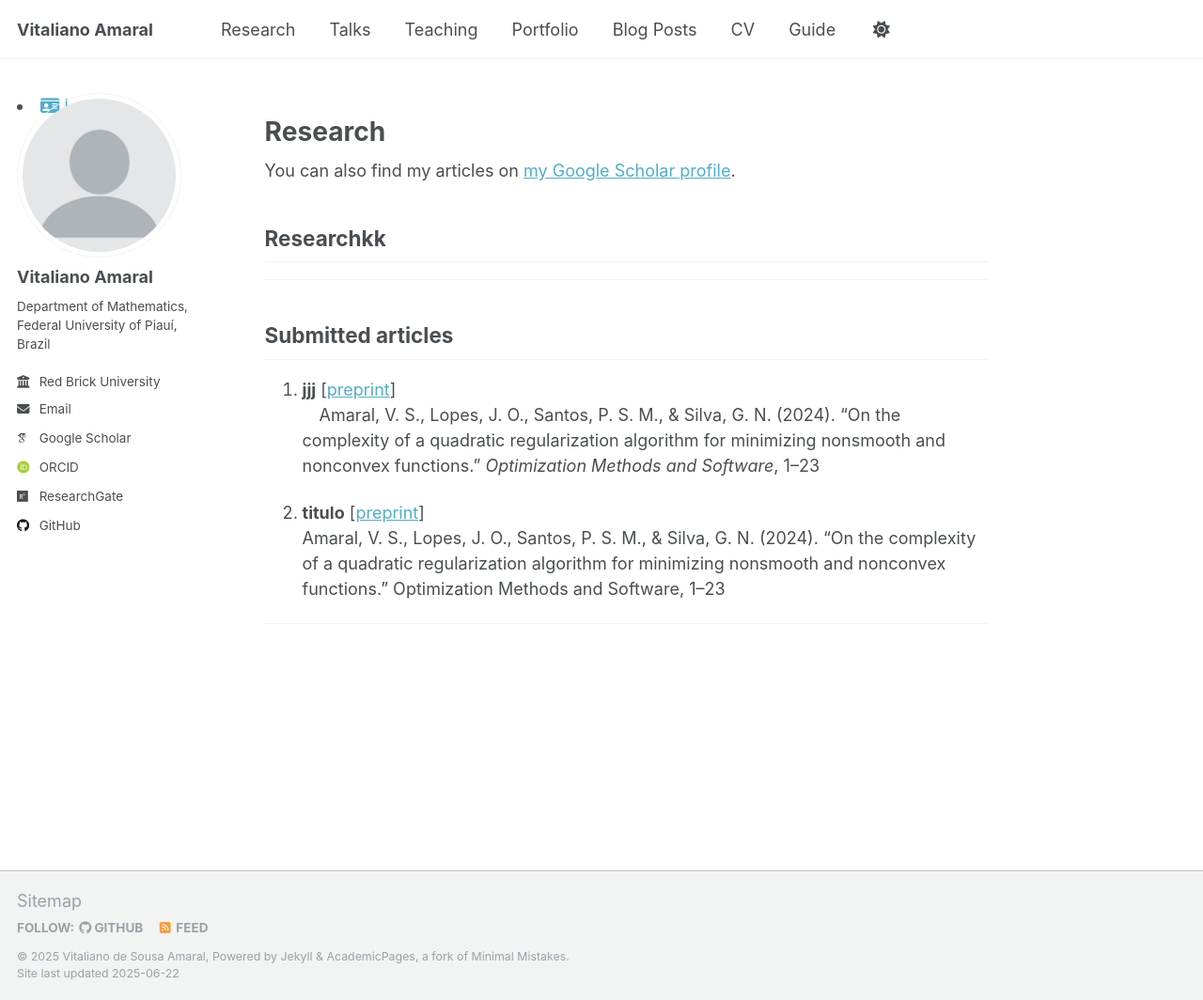
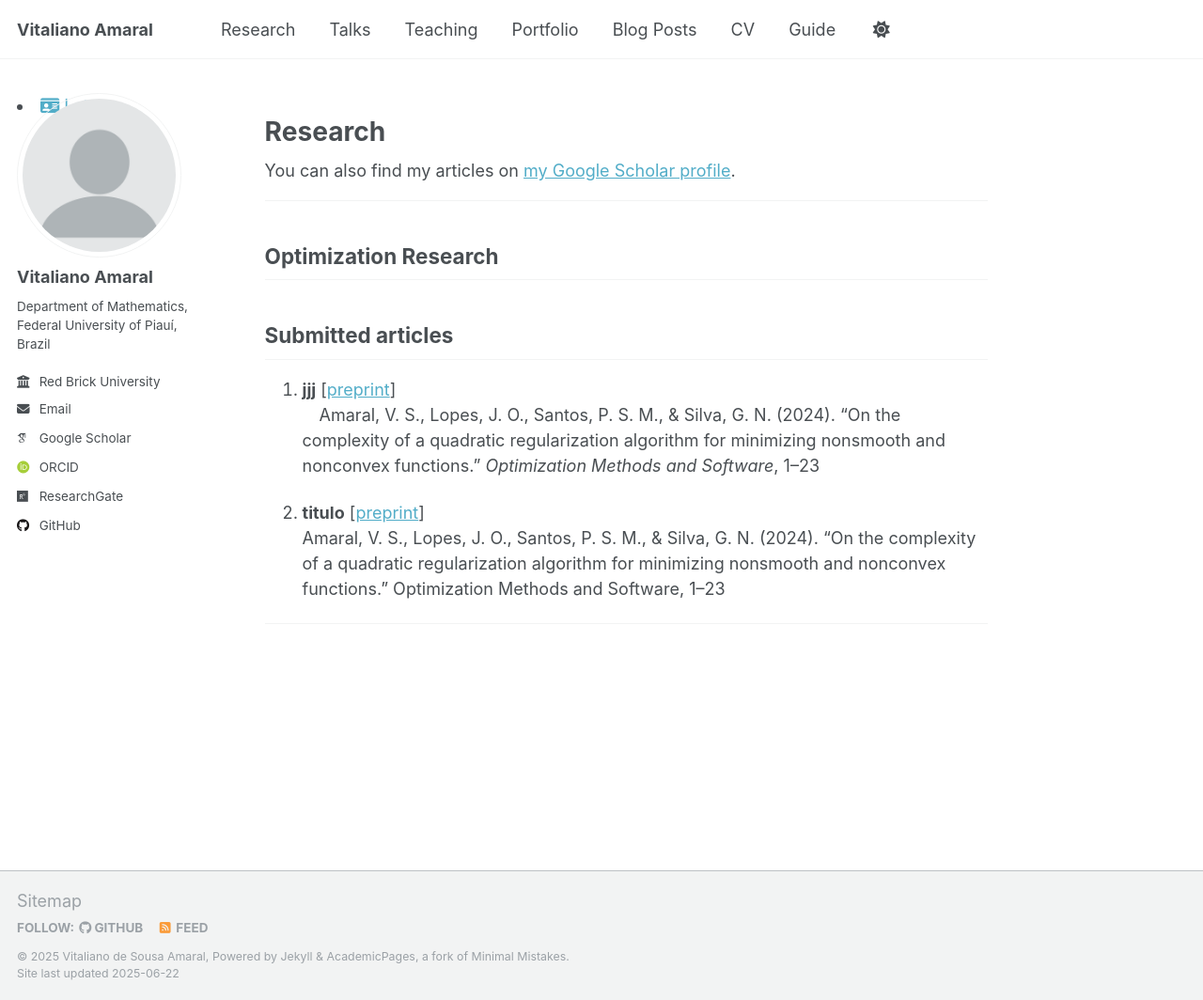
Before and after one commit to vitalianoamaral/vitalianoamaral.github.io, a Jekyll site: the page built from _pages/research.md, in a window 1280 px wide and 1064 px high. Shown: the whole window at 94% size. Built offline with Jekyll 4.4.1, drawn with Linux system fonts in a browser that asks for light colours; some web fonts are replaced.

Commit message:
Update research.md

```diff
--- a/_pages/research.md
+++ b/_pages/research.md
@@ -8,9 +8,8 @@ author_profile: true
   <div class="wordwrap">You can also find my articles on <a href="{{site.author.googlescholar}}">my Google Scholar profile</a>.</div>
 {% endif %}
 {% include base_path %}
-## Researchkk
 ---
-
+## Optimization Research
 ## Submitted articles
 
 1. **jjj** [<a href="LINK_DO_PREPRINT_1">preprint</a>]
```
